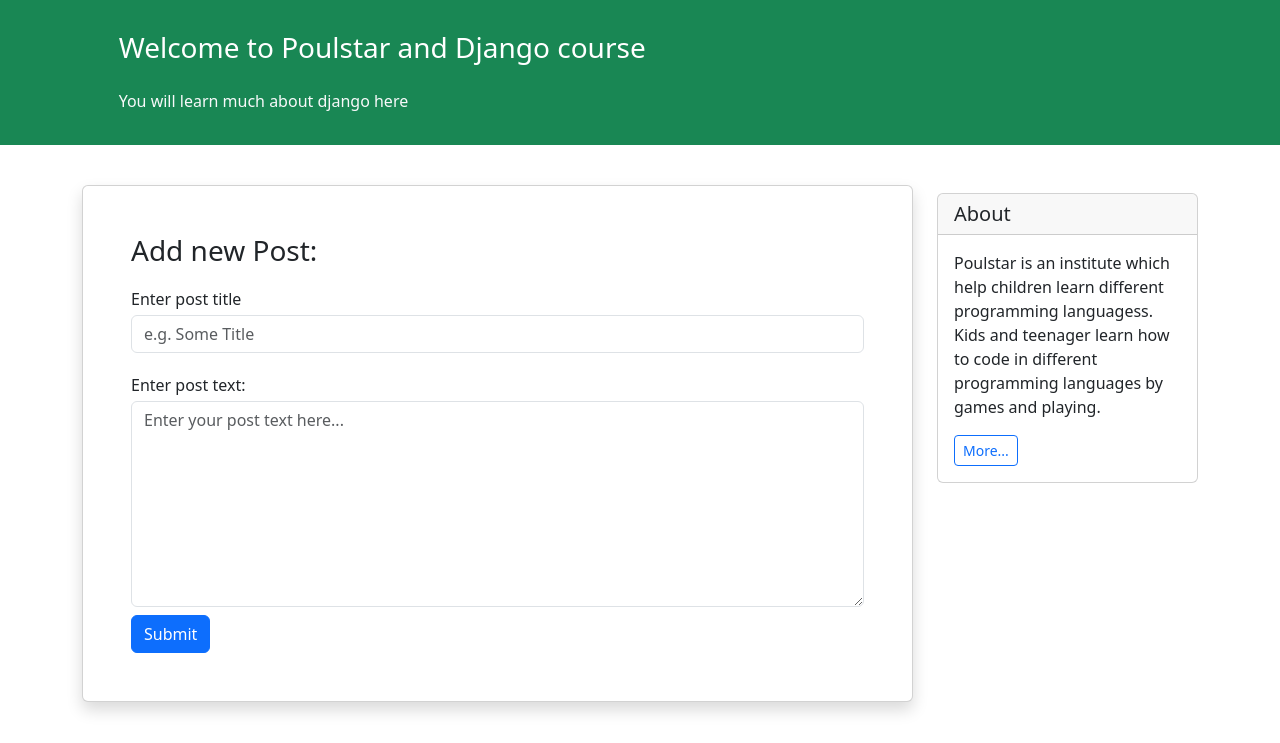
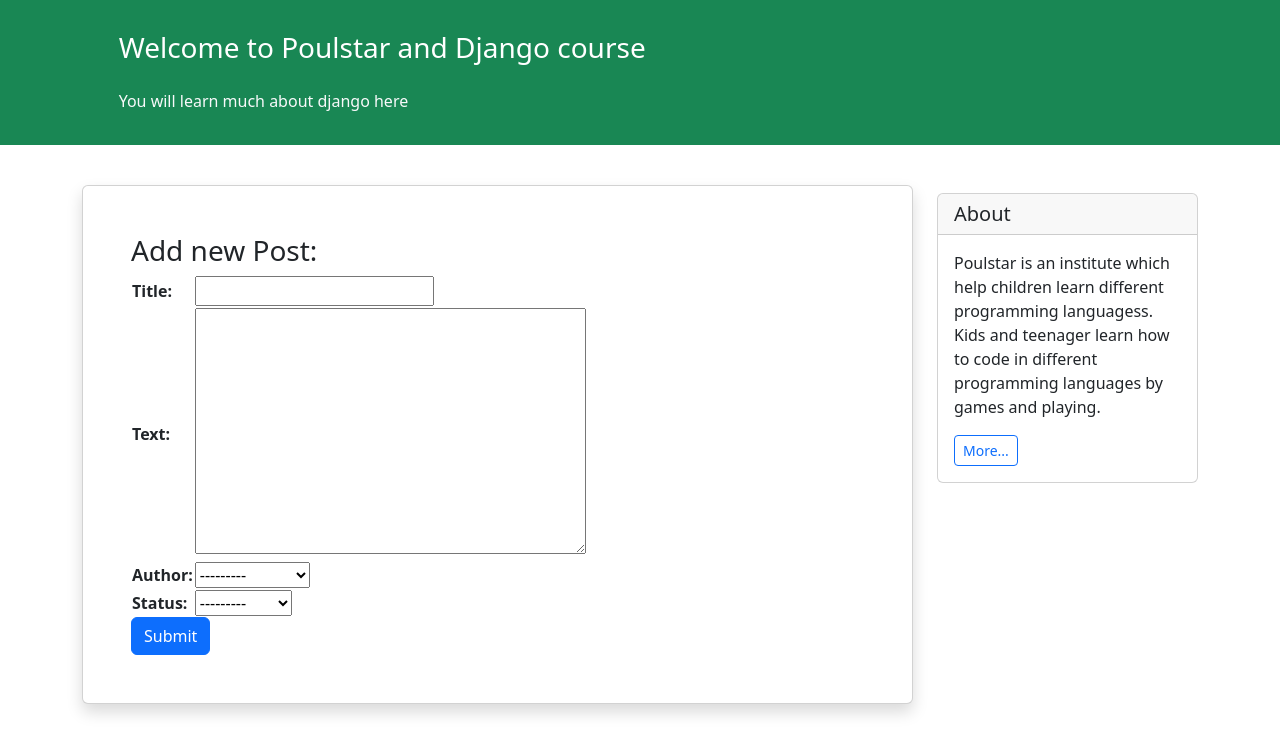
Before and after one commit to mohammadpmf/flork1, a Django app: page /blog/newpost/ in a window 1280 px wide. Shown: the part 57-800 px from the top of the page. Run offline with Django 4.2, Linux system fonts and the light colour scheme; data comes from the database, SQL or seed files in the repository; some libraries are stand-ins or nearby versions.

Commit message:
Session 7

```diff
--- /dev/null
+++ b/blog/forms.py
@@ -0,0 +1,7 @@
+from django import forms
+from .models import BPost
+
+class NewPostForm(forms.ModelForm):
+    class Meta:
+        model = BPost
+        fields = ['title', 'text', 'author', 'status']
--- a/blog/templates/new_post.html
+++ b/blog/templates/new_post.html
@@ -12,14 +12,9 @@
                 <h3>Add new Post:</h3>
                 <form method="POST">
                     {% csrf_token %}
-                    <div class="form-group py-2">
-                        <label class="py-1">Enter post title</label>
-                        <input type="text" class="form-control" placeholder="e.g. Some Title" name="title">
-                    </div>
-                    <div class="form-group py-2">
-                        <label class="py-1">Enter post text:</label>
-                        <textarea class="form-control" name="text" rows="8" placeholder="Enter your post text here..."></textarea>
-                    </div>
+                    <table>
+                    {{ form.as_table }}
+                    </table>
                     <button type="submit" class="btn btn-primary">Submit</button>
                 </form>
             </div>
--- a/blog/views.py
+++ b/blog/views.py
@@ -10,6 +10,7 @@
 def show_detail(request, pk):
     post = get_object_or_404(BPost, pk=pk)
     return render(request, 'detail.html', {'post': post})
-
+from .forms import NewPostForm
 def new_post(request):
-    return render(request, 'new_post.html')
+    form = NewPostForm()
+    return render(request, 'new_post.html', {'form': form})
```
